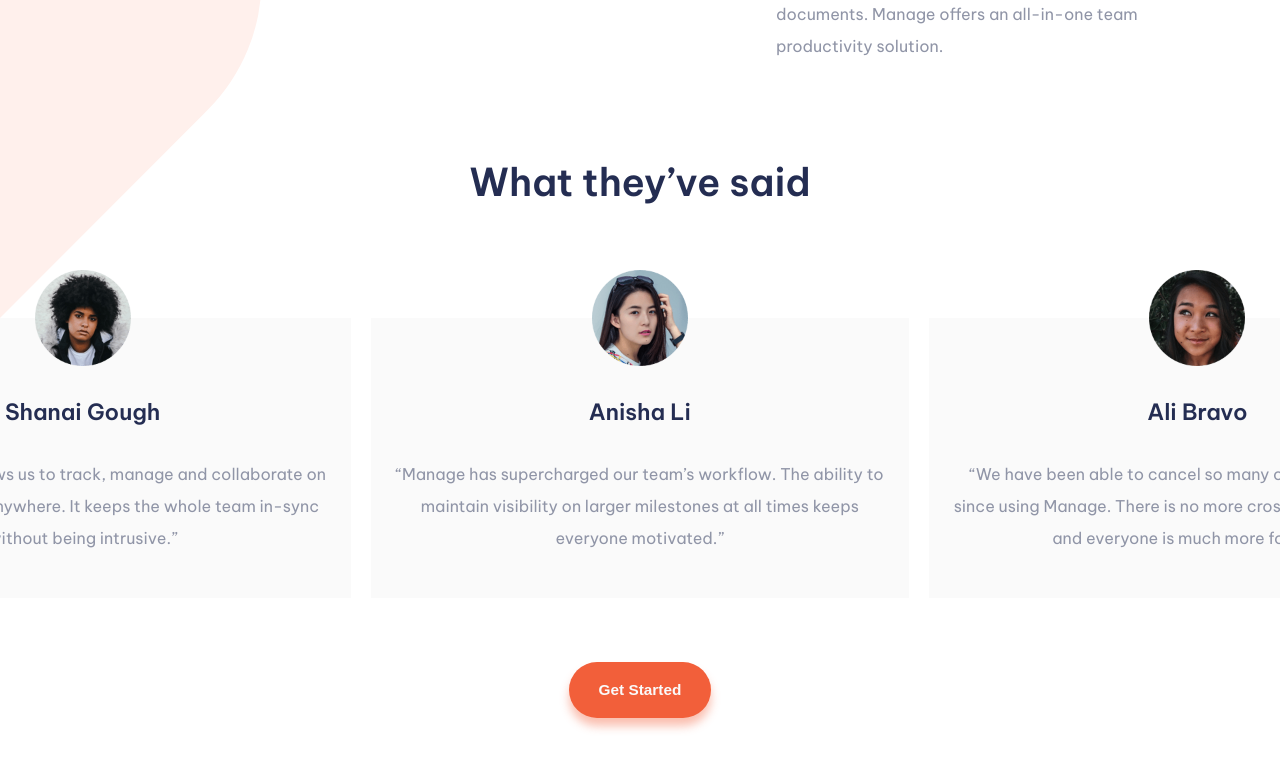
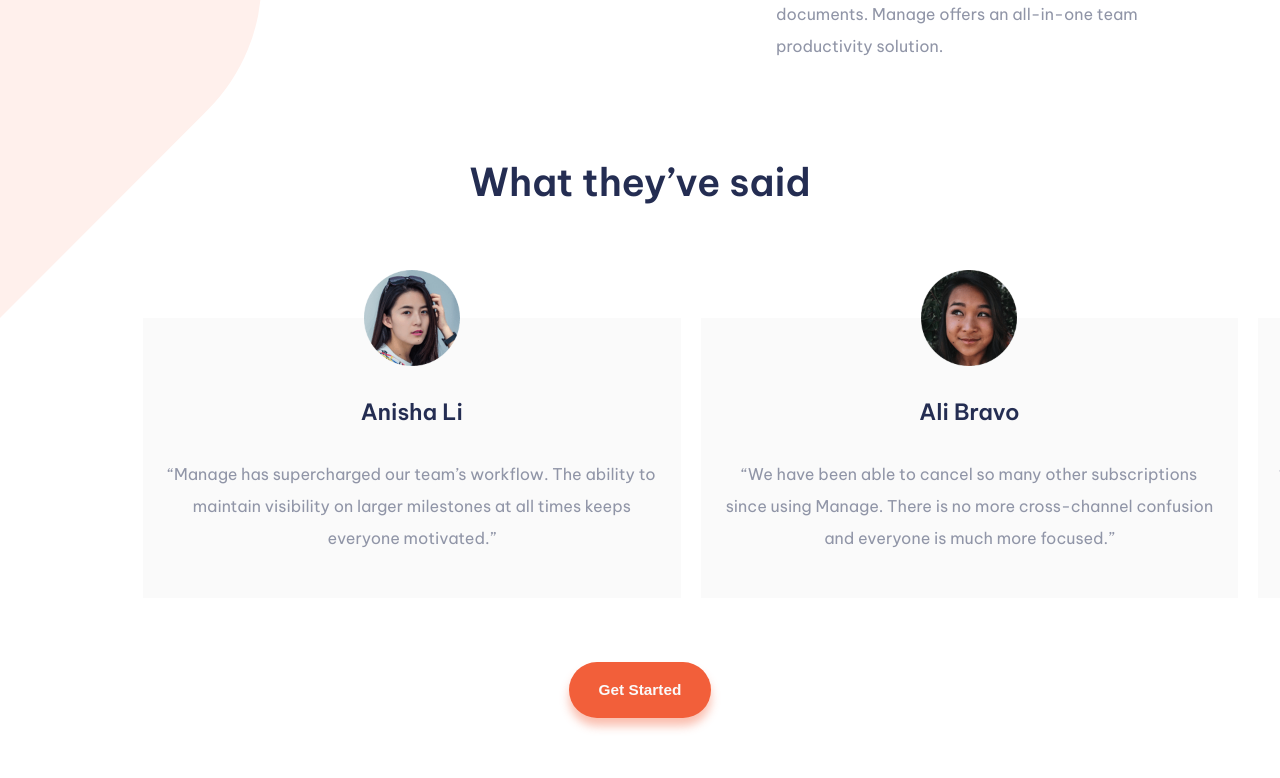
Before and after one commit to OnlyManu/manage-landing-page-master, a Next.js app: page / in a window 1280 px wide. Shown: the part 1411-2189 px from the top of the page. Built offline with nearby package versions, Linux system fonts and the light colour scheme.

Commit message:
reactivation du carousel

```diff
--- a/components/sectionTestimony/carousel/carousel.js
+++ b/components/sectionTestimony/carousel/carousel.js
@@ -87,7 +87,7 @@ export default function CarouselTestimony() {
             dispatch({ type: "initialisation", payload: { x1: container1X, x2: container2X } })
         }
 
-        /*const timerID = setInterval(() => {
+        const timerID = setInterval(() => {
             let translation = 0
             let containerTranslation = false
             let slotContainer1X = 0
@@ -136,7 +136,7 @@ export default function CarouselTestimony() {
 
         return function () {
             clearInterval(timerID)
-        }*/
+        }
 
     }, [state])
 
--- a/components/sectionTestimony/carousel/carousel.module.css
+++ b/components/sectionTestimony/carousel/carousel.module.css
@@ -22,7 +22,7 @@
     flex-wrap: nowrap;
     width: fit-content;
     padding-top: 2.5rem;
-    /*transition: left 0.4s;*/
+    transition: left 0.4s;
 }
 
 .slotContainer {
```
